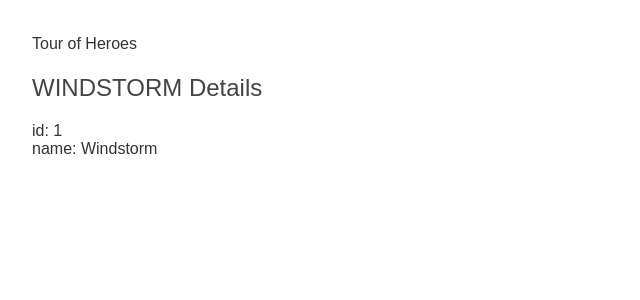
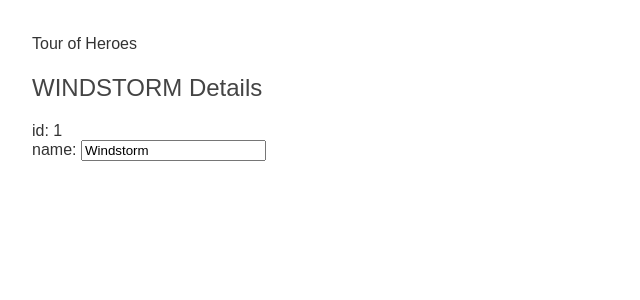
Before and after one commit to danielbradleybennett/Hello-Angular, an Angular app: page / in a window 1280 px wide. Shown: the top 300 px of the page, without its empty margins (0-640 px from the left). Built offline with nearby package versions, Linux system fonts and the light colour scheme.

Commit message:
can edit name

```diff
--- a/src/app/app.module.ts
+++ b/src/app/app.module.ts
@@ -1,5 +1,7 @@
 import { BrowserModule } from '@angular/platform-browser';
 import { NgModule } from '@angular/core';
+import { FormsModule } from '@angular/forms'; // <-- NgModel lives here
+
 
 import { AppRoutingModule } from './app-routing.module';
 import { AppComponent } from './app.component';
@@ -12,7 +14,8 @@
   ],
   imports: [
     BrowserModule,
-    AppRoutingModule
+    AppRoutingModule,
+    FormsModule
   ],
   providers: [],
   bootstrap: [AppComponent]
--- a/src/app/heroes/heroes.component.html
+++ b/src/app/heroes/heroes.component.html
@@ -1,3 +1,7 @@
 <h2>{{hero.name | uppercase}} Details</h2>
 <div><span>id: </span>{{hero.id}}</div>
-<div><span>name: </span>{{hero.name}}</div>
+<div>
+  <label>name:
+    <input [(ngModel)]="hero.name" placeholder="name" />
+  </label>
+</div>
```
